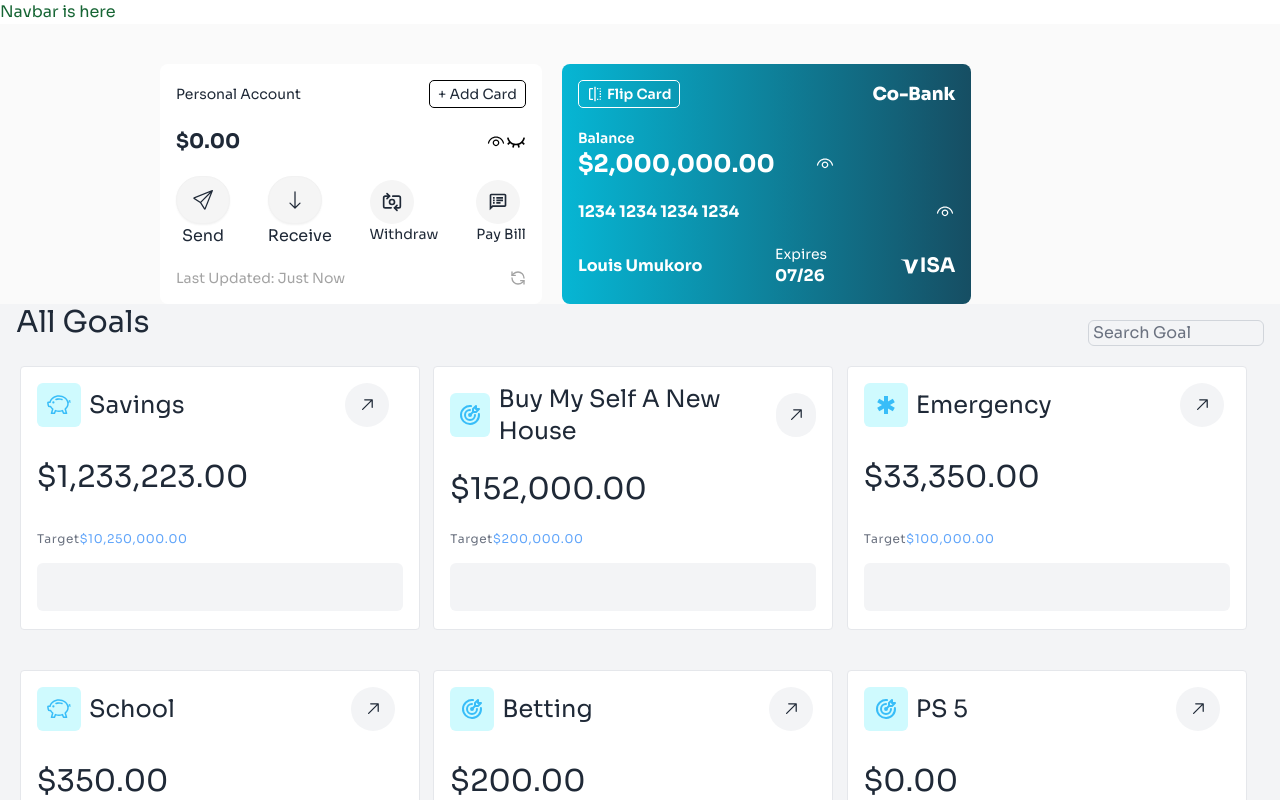
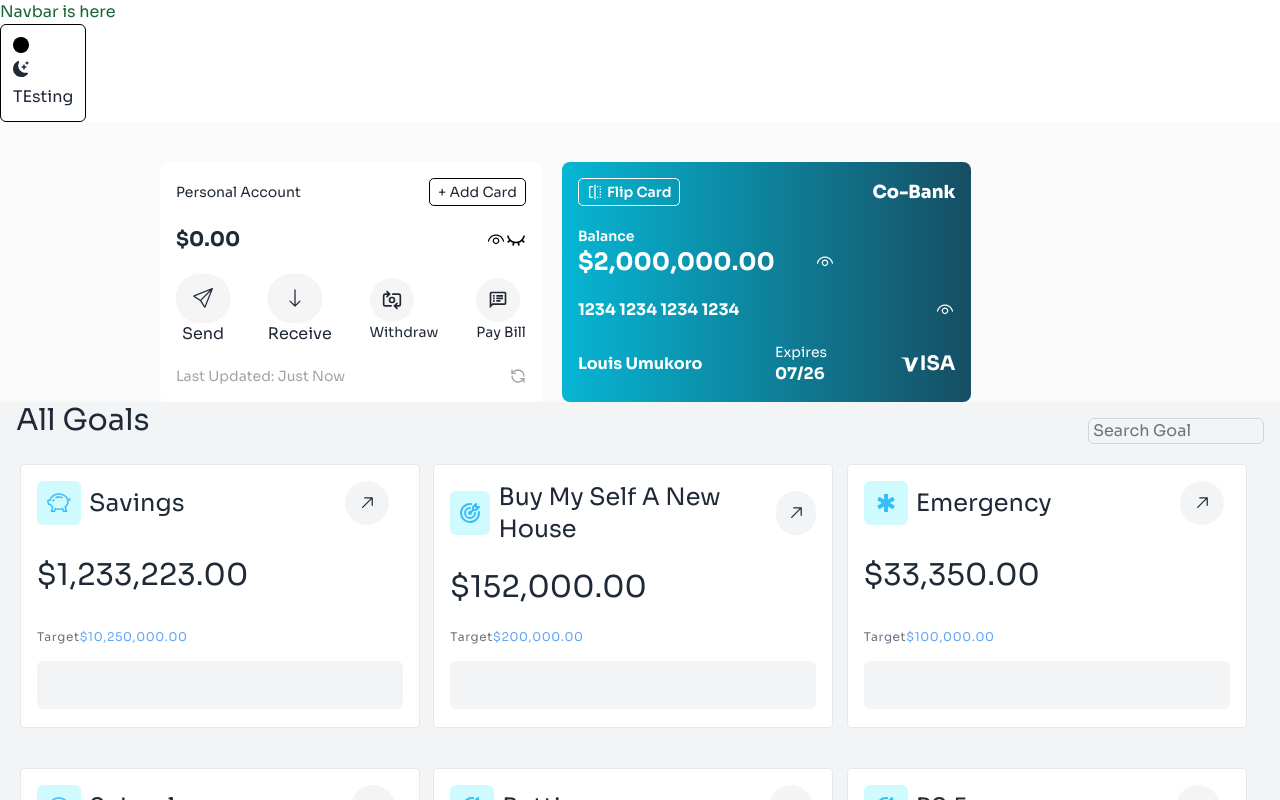
Before and after one commit to zuriel-01/august-backend-collab, a Next.js app: page / in a window 1280 px wide. Shown: the top 800 px of the page. Built offline with nearby package versions, Linux system fonts and the light colour scheme.

Commit message:
context provider

```diff
--- a/src/app/components/Navbar.jsx
+++ b/src/app/components/Navbar.jsx
@@ -1,9 +1,12 @@
 import React from 'react'
+import ThemeToggle from './ThemeToggle'
 
 export default function Navbar() {
   return (
     <div>
       <h1 className="text-green-800">Navbar is here</h1>
+
+      <ThemeToggle/>
     </div>
   )
 }
--- /dev/null
+++ b/src/app/components/ThemeToggle.jsx
@@ -0,0 +1,21 @@
+"use client"
+import React, { useState } from 'react'
+import { FaSun } from "react-icons/fa";
+import { BsFillMoonStarsFill } from "react-icons/bs";
+
+export default function ThemeToggle() {
+    const [theme,setTheme]=useState(true)
+    const togglerHandler=()=>{
+        setTheme(!theme)
+    }
+
+  return (
+    <div className='relative flex flex-col justify-between gap-2 w-max  p-3 rounded-md border border-black'>
+      <FaSun />
+      <div onClick={togglerHandler} className={`w-2 h-2 rounded-full  bg-black p-2 absolute transition-all ease-in duration-[2000]  ${theme ? "top-3" : "bottom-3" }`}></div>
+      <BsFillMoonStarsFill />
+
+      <h1 className="text-green">TEsting</h1>
+    </div>
+  )
+}
--- /dev/null
+++ b/src/app/context/ThemeContext.jsx
@@ -0,0 +1,44 @@
+import React, { createContext, useEffect } from 'react'
+
+export const ThemeContext=createContext()
+// get the context from the localStorage, we are using
+// localstorage becaise we want the user to have his or preferred them,
+// whenever they go to our site
+const getFromLocalStorage=()=>{
+    // to ensure my component is mounted before checking,
+    // Next js will throw an error, if this check is not done
+
+
+    if(typeof window !=="undefined"){
+        const value=localStorage.getItem("theme")
+        return value || "light"
+    }
+}
+
+
+
+export default function ThemeContexTwo({children}) {
+    //  let my state be the value store in the localStorage
+    const [theme,setTheme]=useState(()=>{
+
+      return  getFromLocalStorage()
+
+    })
+    const toggle=()=>{
+        setTheme(theme==="light"? "dark" : "light")
+    }
+
+    // update the value of the local stoarge
+    // we will have to use useEffect, cause changing our localStorage is
+    // a side Effcet
+
+    useEffect(()=>{
+        localStorage.setItem("theme",theme)
+    }, [])
+  return (
+    <ThemeContext.Provider value={{theme,toggle}}>
+
+            {children}
+    </ThemeContext.Provider>
+  )
+}
--- a/src/app/globals.css
+++ b/src/app/globals.css
@@ -36,3 +36,11 @@
 body{
   font-family: var(--font-sora-mono);
 }
+
+
+
+
+
+.gre{
+  color: red;
+}
--- /dev/null
+++ b/src/app/provider/ThemeProvider.jsx
@@ -0,0 +1,22 @@
+import React, { Children, useContext, useEffect, useState } from 'react'
+import { ThemeContext } from '../context/ThemeContext'
+import { useSearchParams } from 'next/navigation'
+
+export default function ThemeProvider({ children }) {
+    const { theme } = useContext(ThemeContext)
+    const [mounted, setMounted] = useState(false)
+    // some browsers may not store the theme state in the local session
+    // so we use the mounted use state
+    // take care of it
+
+    useEffect(() => {
+        setMounted(true)
+    }, [])
+
+    if (mounted) {
+        return (
+            <div className={theme}> {children} </div>
+        )
+    }
+
+}
```
